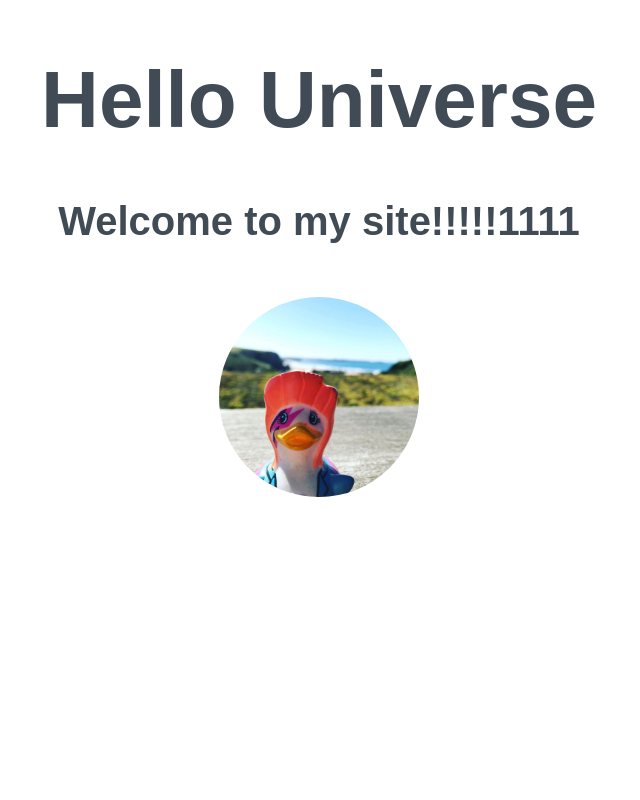
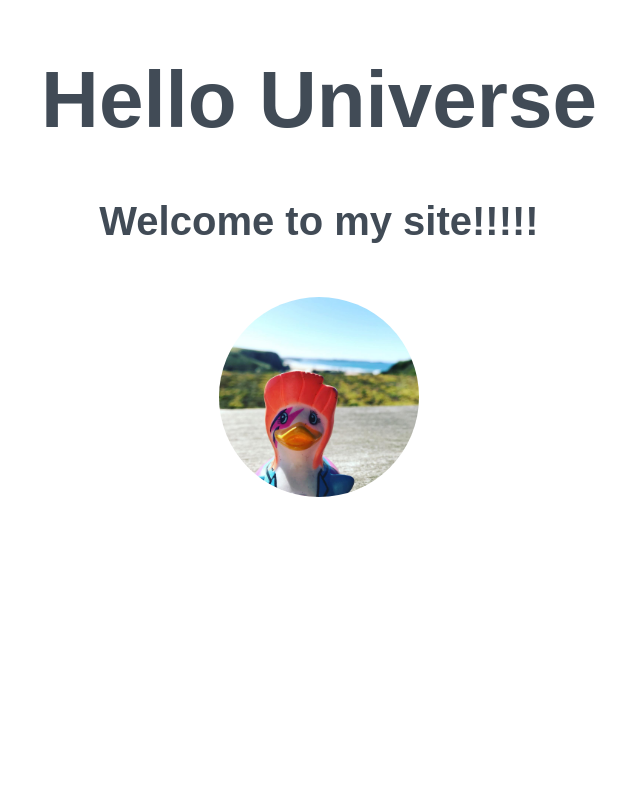
Before and after one commit to akw2019/beginners-week-one, a plain HTML site: page index.html in a window 1280 px wide. Shown: the top 800 px of the page, without its empty margins (321-961 px from the left). Drawn offline with Linux system fonts and the light colour scheme.

Commit message:
Revert "Update index.html"
This reverts commit f12c9a21b20fbf8d6d90054db13059392b6336c1.

```diff
--- a/index.html
+++ b/index.html
@@ -7,7 +7,7 @@
 <body>
 <div>
   <h1> Hello Universe </h1>
-  <h2> Welcome to my site!!!!!1111 </h2>
+  <h2> Welcome to my site!!!!! </h2>
   <img src= "./duck.jpg" alt= "duck" width=200px>
 </div>
 <div>
```
